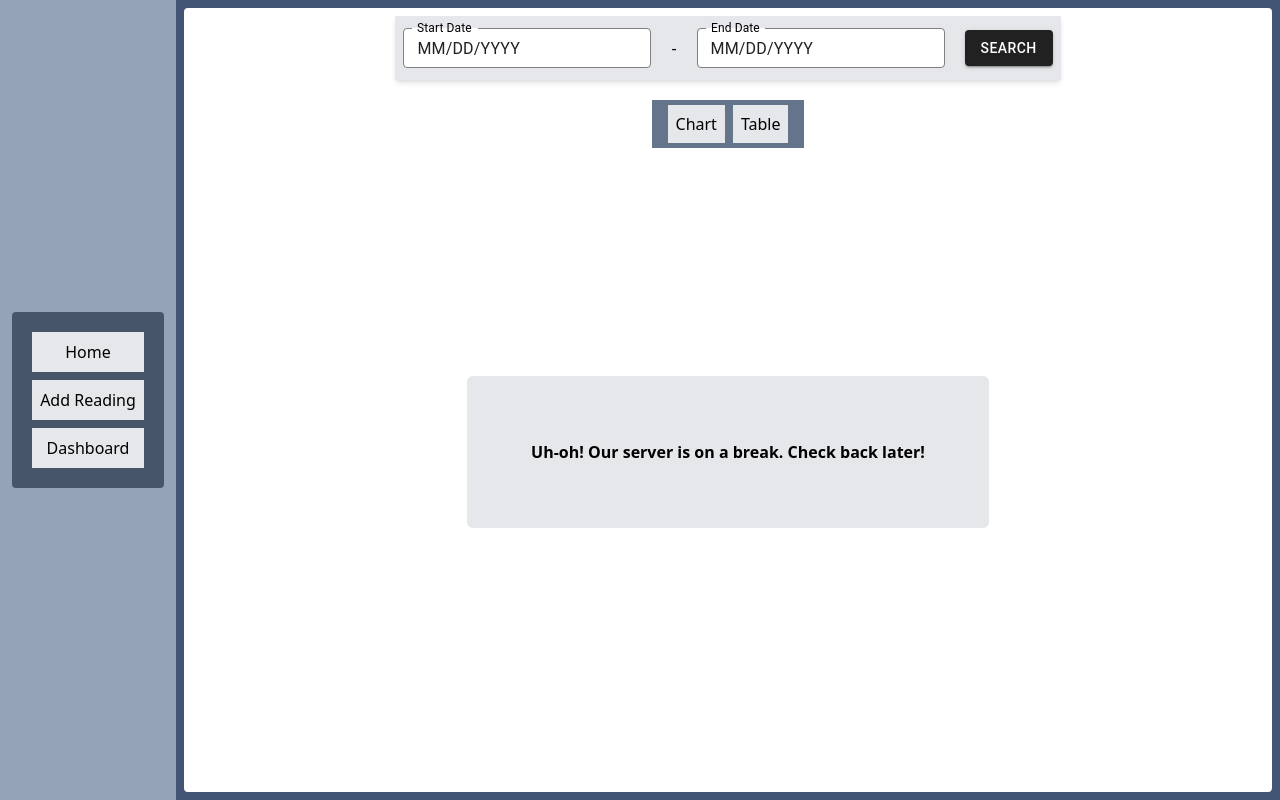
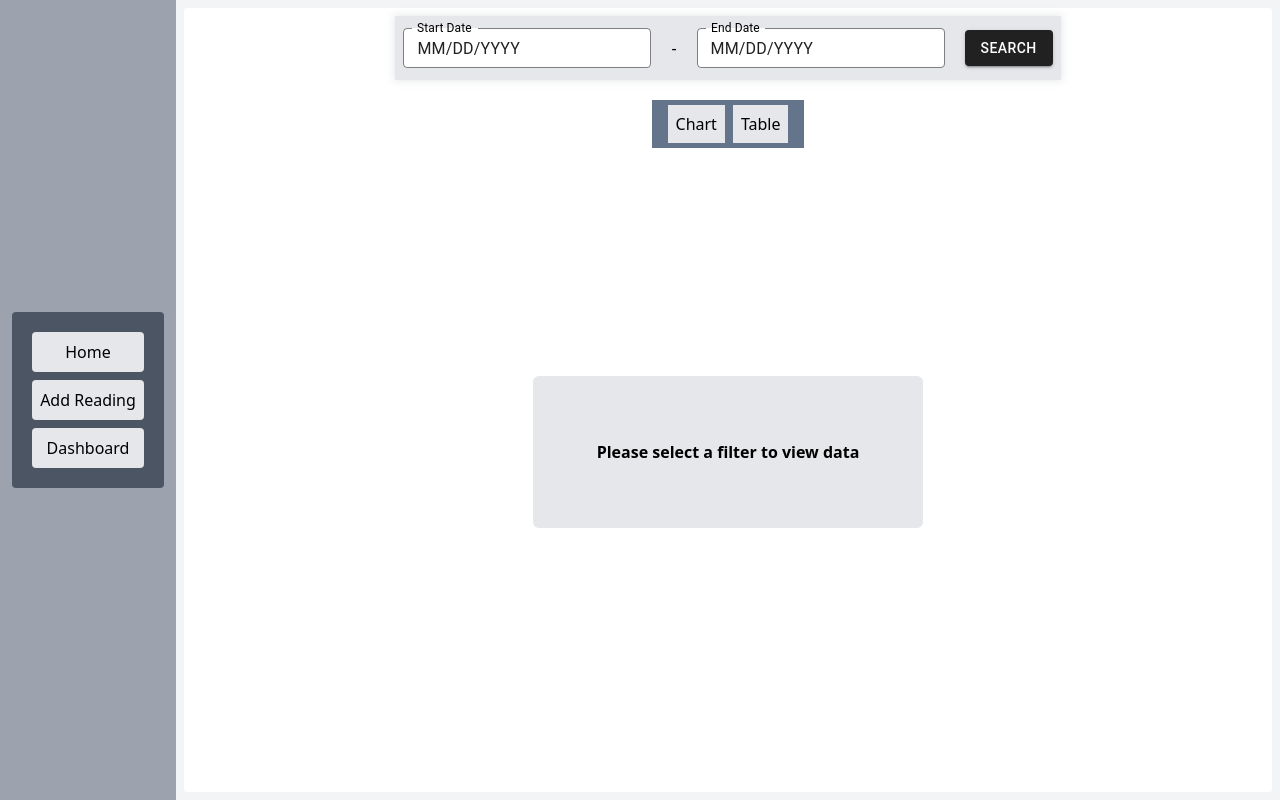
Before and after one commit to ShanZenX/Electricity-management-system, a React (Create React App) app: page /dashboard in a window 1280 px wide. Built offline with nearby package versions, Linux system fonts and the light colour scheme; no server answers.

Commit message:
Added filter functionality

```diff
--- a/src/App.js
+++ b/src/App.js
@@ -4,21 +4,10 @@ import DashBoard from "./Components/DashBoard";
 import Home from "./Components/Home";
 import SideBar from "./Components/SideBar";
 import { BrowserRouter, Route, Routes } from "react-router-dom";
-import { useEffect, useState } from "react";
 function App() {
-  const [Data, setData] = useState([]);
-
-  const getData = () => {
-    fetch("http://localhost:3006/ebData")
-      .then((res) => res.json())
-      .then((data) => setData(data))
-      .catch((err) => console.log(err));
-  };
-
-  useEffect(() => getData(), []);
   return (
     <BrowserRouter>
-      <div className="flex  bg-[#435574]">
+      <div className="flex  bg-gray-100 text-black">
         <div>
           <SideBar />
         </div>
@@ -26,10 +15,7 @@ function App() {
           <Routes>
             <Route path="/" element={<Home />}></Route>
             <Route path="/add" element={<AddReading />}></Route>
-            <Route
-              path="/dashboard/*"
-              element={<DashBoard Data={Data} />}
-            ></Route>
+            <Route path="/dashboard/*" element={<DashBoard />}></Route>
           </Routes>
         </div>
       </div>
--- a/src/Components/AddReading.jsx
+++ b/src/Components/AddReading.jsx
@@ -28,7 +28,6 @@ export default function AddReading() {
     })
       .then(console.log("send", requestBody), setDate(null), setReading(null))
       .catch((err) => console.log(err));
-
     setReading("");
   };
 
--- a/src/Components/Chart.jsx
+++ b/src/Components/Chart.jsx
@@ -1,41 +1,29 @@
-import React, { useEffect, useState } from "react";
+import React from "react";
 import { BarChart } from "@mui/x-charts/BarChart";
 
-export default function DataChart() {
-  const [chartData, setChartData] = useState();
-
-  const getData = () => {
-    fetch("http://localhost:3006/ebData")
-      .then((res) => res.json())
-      .then((data) => setChartData(data))
-      .catch((err) => console.log(err));
-  };
-
-  useEffect(() => getData(), []);
+export default function DataChart({ data }) {
   return (
     <div className="h-full">
-      {chartData ? (
+      {data ? (
         <div className="flex justify-center items-center w-full">
           <BarChart
             width={1200}
             height={550}
             series={[
               {
-                data: chartData.map((data) => Number(data.number)),
+                data: data.map((data) => Number(data.number)),
                 label: "Number",
                 id: "numberId",
                 color: "#008b8b",
               },
             ]}
-            xAxis={[
-              { data: chartData.map((data) => data.date), scaleType: "band" },
-            ]}
+            xAxis={[{ data: data.map((data) => data.date), scaleType: "band" }]}
           />
         </div>
       ) : (
         <div className="flex justify-center items-center h-full -mt-6">
           <h1 className="bg-gray-200 font-sans font-bold p-16 rounded-md">
-            Uh-oh! Our server is on a break. Check back later!
+            Please select a filter to view data{" "}
           </h1>
         </div>
       )}
--- a/src/Components/DashBoard.jsx
+++ b/src/Components/DashBoard.jsx
@@ -4,13 +4,20 @@ import { Routes, Route, Link } from "react-router-dom";
 import DataChart from "./Chart";
 import DataTable from "./Table";
 import Filter from "./Filter";
+import { useState } from "react";
 
-export default function Dashboard({ Data }) {
+export default function Dashboard() {
+  const [data, setData] = useState("");
+
+  const handleFilterData = (data) => {
+    setData(data);
+    console.log(data);
+  };
   return (
     <div className="w-full h-screen flex flex-col">
       <div className="flex h-full flex-col   bg-white  text-black m-2 rounded items-center">
-        <div className="flex flex-col items-center justify-between shadow-md m-2 bg-gray-200 ">
-          <Filter />
+        <div className="flex flex-col items-center justify-between my-shadow m-2 bg-gray-200 ">
+          <Filter filteredData={handleFilterData} />
         </div>
         <div className="bg-slate-500  m-3 p-3 ">
           <Link to="Chart" className="bg-gray-200 p-2 m-1">
@@ -21,8 +28,8 @@ export default function Dashboard({ Data }) {
           </Link>
         </div>
         <Routes>
-          <Route path="*" element={<DataChart />} />
-          <Route path="table" element={<DataTable />} />
+          <Route path="*" element={<DataChart data={data} />} />
+          <Route path="table" element={<DataTable data={data} />} />
         </Routes>
       </div>
     </div>
--- a/src/Components/Filter.jsx
+++ b/src/Components/Filter.jsx
@@ -4,39 +4,40 @@ import { AdapterDayjs } from "@mui/x-date-pickers/AdapterDayjs";
 import { DatePicker } from "@mui/x-date-pickers/DatePicker";
 import ColorSaveBtn from "./ColorSaveBtn";
 import { useEffect } from "react";
-import "../index.css";
 
-export default function Filter() {
+export default function Filter({ filteredData }) {
   const [startDate, setStartDate] = useState("");
   const [EndDate, setEndDate] = useState("");
-  const [tableData, setTableData] = useState([]);
-  const [FilteredData, setFilteredData] = useState([]);
+  const [data, setData] = useState("");
+
+  const getData = () => {
+    fetch("http://localhost:3006/ebData")
+      .then((res) => res.json())
+      .then((data) => setData(data))
+      .catch((err) => console.log(err));
+  };
+
+  useEffect(() => getData(), []);
 
   const handleForm = (e) => {
     e.preventDefault();
-    console.log("Form Submitted");
-    setStartDate("");
-    setEndDate("");
+    const filterData = data.filter(
+      (item) => item.id >= startDate && item.id <= EndDate
+    );
+
+    console.log(filterData);
+    filteredData(filterData);
   };
 
-  const handelSubmitStart = (selectedDate) => {
+  const handleSubmitStart = (selectedDate) => {
     const format = selectedDate.format("YYYY-MM-DD");
     setStartDate(format);
   };
 
-  const handelSubmitEnd = (selectedDate) => {
+  const handleSubmitEnd = (selectedDate) => {
     const format = selectedDate.format("YYYY-MM-DD");
     setEndDate(format);
   };
-
-  const getData = () => {
-    fetch("http://localhost:3006/ebData")
-      .then((res) => res.json())
-      .then((data) => setTableData(data))
-      .catch((err) => console.log(err));
-  };
-
-  useEffect(() => getData(), []);
 
   return (
     <div className="flex flex-col  justify-center items-center m-2  w-full ">
@@ -50,7 +51,7 @@ export default function Filter() {
             className="bg-white rounded-md"
             label="Start Date"
             value={startDate}
-            onChange={handelSubmitStart}
+            onChange={handleSubmitStart}
             slotProps={{ textField: { size: "small" } }}
           />
           <h1 className="font-thin">-</h1>
@@ -59,7 +60,7 @@ export default function Filter() {
             className="bg-white rounded-md "
             label="End Date"
             value={EndDate}
-            onChange={handelSubmitEnd}
+            onChange={handleSubmitEnd}
             slotProps={{ textField: { size: "small" } }}
           />
         </LocalizationProvider>
--- a/src/Components/Home.jsx
+++ b/src/Components/Home.jsx
@@ -2,14 +2,14 @@ import React from "react";
 
 export default function Home() {
   return (
-    <div className="w-full justify-center items-center h-screen flex  text-white">
+    <div className="w-full justify-center items-center h-screen flex  text-black">
       <div className=" h-screen flex items-center justify-center">
         <div className="text-center">
           <h1 className="text-4xl font-bold mb-4">
             Welcome to Energy Management Dashboard
           </h1>
           <p className="text-lg mb-8">We're grateful to have you on board!</p>
-          <p className="text-white">
+          <p className="text-black">
             Start managing your energy consumption by logging your daily
             readings.
           </p>
--- a/src/Components/SideBar.jsx
+++ b/src/Components/SideBar.jsx
@@ -4,15 +4,15 @@ import { Link } from "react-router-dom";
 export default function SideBar() {
   return (
     <div className="flex flex-col justify-center items-center h-full">
-      <div className=" bg-slate-400 w-44 h-full flex flex-col items-center justify-center text-white">
-        <ul className="bg-slate-600 rounded p-5  text-black">
-          <li className="flex justify-center bg-gray-200 mb-2 p-2">
+      <div className=" bg-gray-400 w-44 h-full flex flex-col items-center justify-center text-white font-sans">
+        <ul className="bg-gray-600 rounded p-5  text-black">
+          <li className="flex justify-center bg-gray-200 mb-2 p-2 rounded">
             <Link to="/">Home </Link>
           </li>
-          <li className="flex justify-center bg-gray-200 mb-2 p-2">
+          <li className="flex justify-center bg-gray-200 mb-2 p-2 rounded">
             <Link to="add">Add Reading </Link>
           </li>
-          <li className="flex justify-center bg-gray-200  p-2">
+          <li className="flex justify-center bg-gray-200  p-2 rounded">
             <Link to="dashboard">Dashboard </Link>
           </li>
         </ul>
--- a/src/Components/Table.jsx
+++ b/src/Components/Table.jsx
@@ -1,4 +1,4 @@
-import React, { useEffect, useState } from "react";
+import React from "react";
 import Table from "@mui/material/Table";
 import TableBody from "@mui/material/TableBody";
 import TableCell from "@mui/material/TableCell";
@@ -7,23 +7,12 @@ import TableHead from "@mui/material/TableHead";
 import TableRow from "@mui/material/TableRow";
 import Paper from "@mui/material/Paper";
 
-export default function DataTable() {
-  const [tableData, setTableData] = useState();
-
-  const getData = () => {
-    fetch("http://localhost:3006/ebData")
-      .then((res) => res.json())
-      .then((data) => setTableData(data))
-      .catch((err) => console.log(err));
-  };
-
-  useEffect(getData, []);
-
+export default function DataTable({ data }) {
   const tableHeading = ["Date", "Reading"];
 
   return (
     <div className="w-full justify-center flex pb-4 pt-4 h-full">
-      {tableData ? (
+      {data ? (
         <div className="w-5/6">
           <Paper sx={{ width: "100%", overflow: "hidden" }}>
             <TableContainer sx={{ maxHeight: 500 }}>
@@ -43,7 +32,7 @@ export default function DataTable() {
                 </TableHead>
 
                 <TableBody>
-                  {tableData.map((data) => (
+                  {data.map((data) => (
                     <TableRow key={data.id} className="w-full">
                       <TableCell align="center" className="w-3/6 border">
                         {data.date}
@@ -62,7 +51,7 @@ export default function DataTable() {
       ) : (
         <div className="flex justify-center items-center h-full -mt-6">
           <h1 className="bg-gray-200 font-sans font-bold p-16 rounded-md">
-            Uh-oh! Our server is on a break. Check back later!
+            Please select a filter to view data{" "}
           </h1>
         </div>
       )}
```
